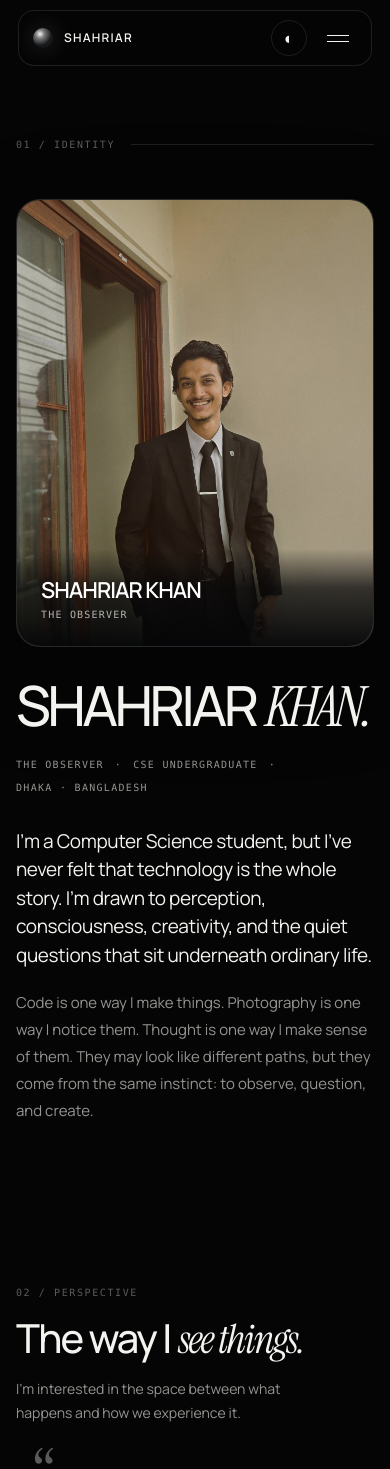
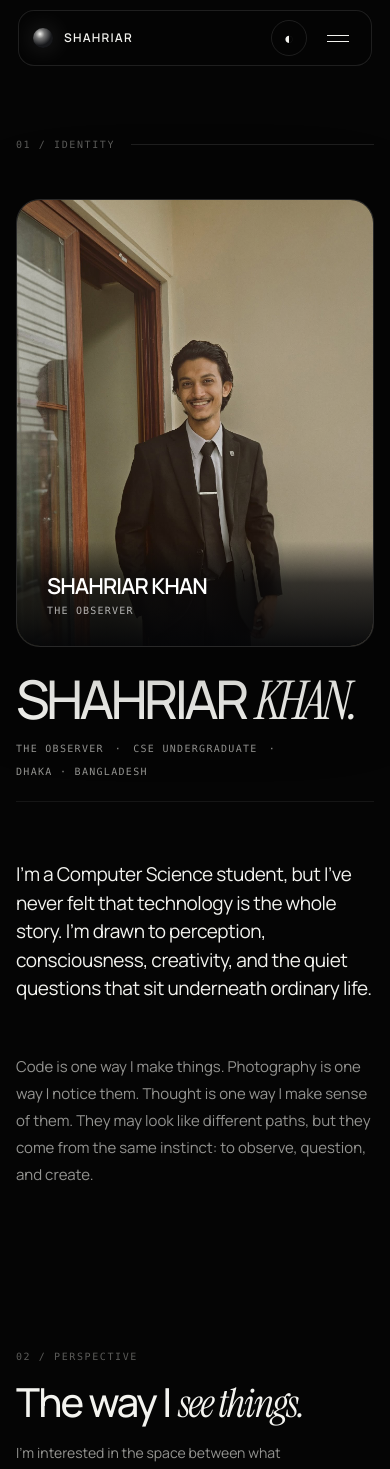
Before and after one commit to shahriarbappy60-ship-it/personal-universe, a React (Vite) app: page /self in a window 390 px wide. Shown: the top 1469 px of the page. Built offline with nearby package versions, Linux system fonts and the light colour scheme.

Commit message:
Refine Self hero visual hierarchy across breakpoints

```diff
--- a/src/styles/self-page.css
+++ b/src/styles/self-page.css
@@ -100,3 +100,29 @@
 /* Final refinement: keep Self editorial, quiet and identity-led. */
 .self-page-v2 .self-v2-portrait-caption strong{letter-spacing:-.045em}
 .self-page-v2 .self-v2-socials .btn-master{margin-left:4px}
+
+/* Hero composition refinement */
+.self-page-v2 .self-v2-hero-grid{grid-template-columns:minmax(0,1.15fr) minmax(340px,430px);gap:clamp(64px,10vw,148px);align-items:center}
+.self-page-v2 .self-v2-hero-copy{padding-block:clamp(10px,2vw,28px)}
+.self-page-v2 .self-v2-identity-mark{padding-bottom:clamp(28px,3.5vw,46px);border-bottom:1px solid var(--line-soft)}
+.self-page-v2 .self-v2-name{font-size:clamp(62px,8vw,118px);line-height:.84;letter-spacing:-.068em}
+.self-page-v2 .self-v2-role{margin-top:22px}
+.self-page-v2 .self-v2-lead{margin-top:clamp(34px,4vw,52px)}
+.self-page-v2 .self-v2-portrait-frame{max-width:430px;aspect-ratio:4/5;border-radius:30px}
+.self-page-v2 .self-v2-portrait-caption{padding:34px 30px 28px}
+@media(max-width:900px){
+ .self-page-v2 .self-v2-hero-grid{grid-template-columns:1fr;gap:38px;align-items:start}
+ .self-page-v2 .self-v2-hero-copy{display:contents}
+ .self-page-v2 .self-v2-portrait{order:-1}
+ .self-page-v2 .self-v2-identity-mark{padding-bottom:26px}
+ .self-page-v2 .self-v2-name{font-size:clamp(56px,12vw,88px)}
+ .self-page-v2 .self-v2-lead{margin-top:30px}
+}
+@media(max-width:560px){
+ .self-page-v2 .self-v2-hero-grid{gap:30px}
+ .self-page-v2 .self-v2-portrait-frame{aspect-ratio:4/5;border-radius:24px}
+ .self-page-v2 .self-v2-identity-mark{padding-bottom:22px}
+ .self-page-v2 .self-v2-name{font-size:clamp(47px,13.7vw,72px);white-space:nowrap}
+ .self-page-v2 .self-v2-role{margin-top:18px}
+ .self-page-v2 .self-v2-lead{margin-top:28px}
+}
```
